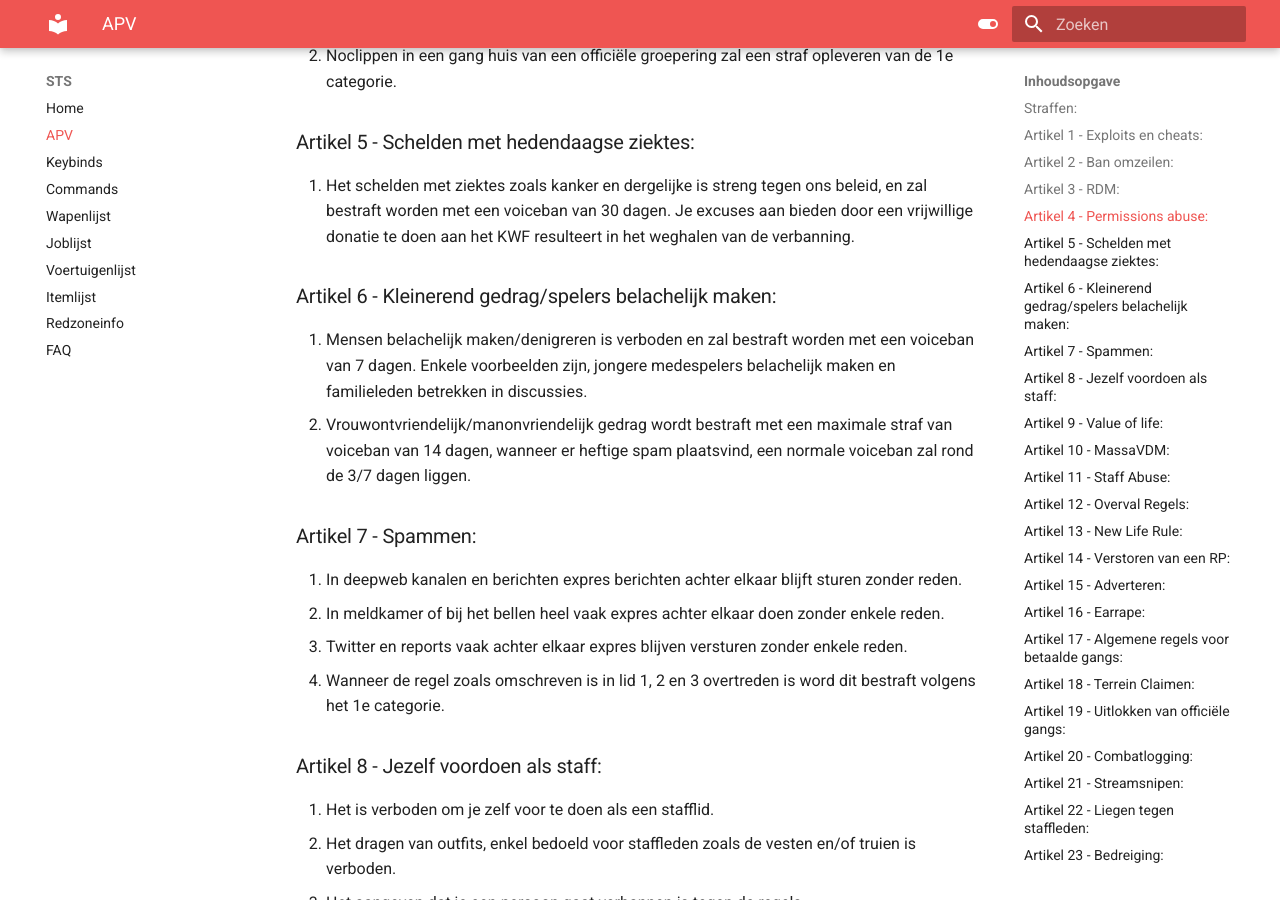
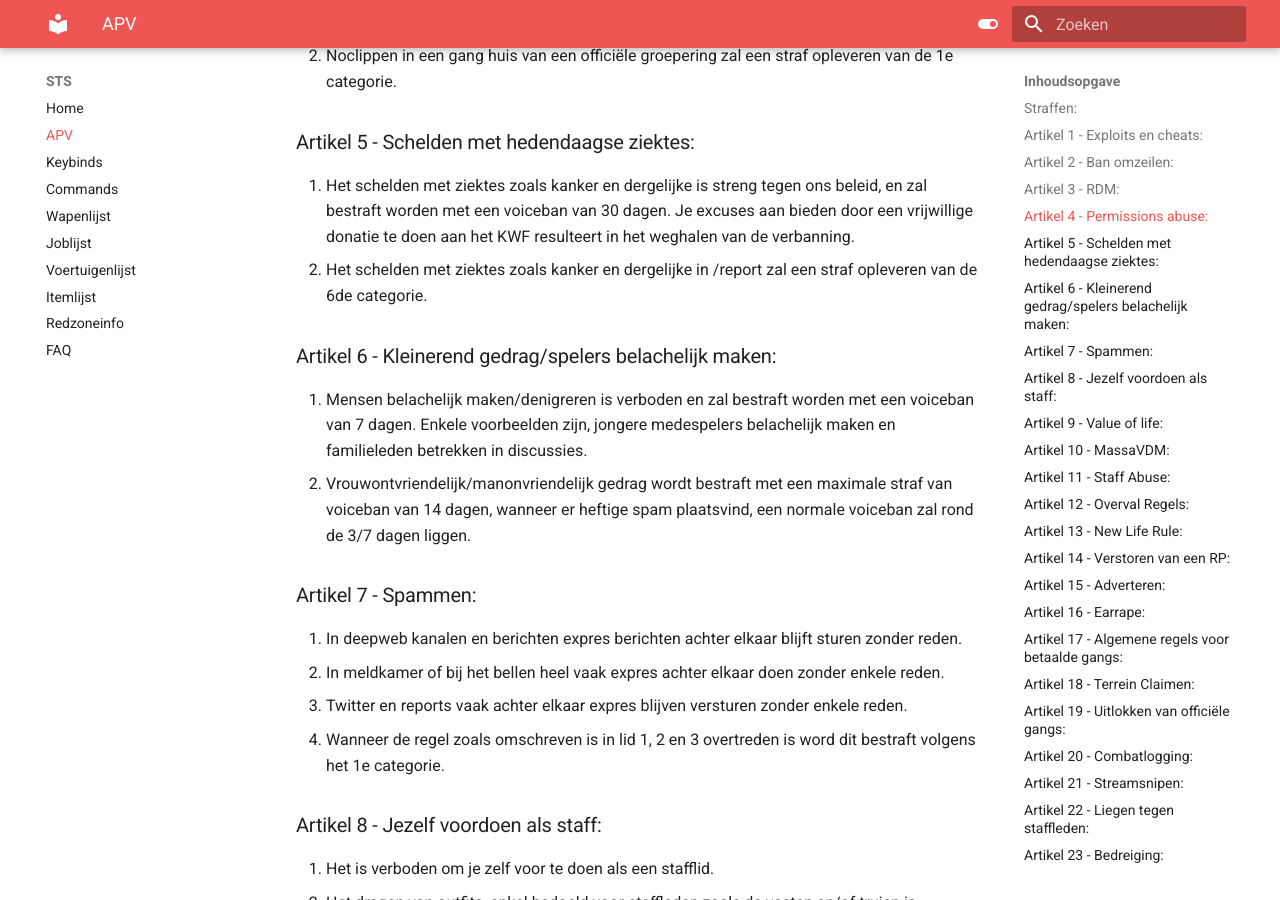
Before and after one commit to Welseyy/STSAPV, an MkDocs documentation site: the page built from docs/apv.md, in a window 1280 px wide and 900 px high, scrolled down 1238 px. Built offline with MkDocs 1.6.1 and Material for MkDocs 9.7.7, drawn with Linux system fonts in a browser that asks for light colours.

Commit message:
Update apv.md

```diff
--- a/docs/apv.md
+++ b/docs/apv.md
@@ -34,6 +34,7 @@
 
 ### Artikel 5 - Schelden met hedendaagse ziektes:
 1. Het schelden met ziektes zoals kanker en dergelijke is streng tegen ons beleid, en zal bestraft worden met een voiceban van 30 dagen. Je excuses aan bieden door een vrijwillige donatie te doen aan het KWF resulteert in het weghalen van de verbanning.
+2. Het schelden met ziektes zoals kanker en dergelijke in /report zal een straf opleveren van de 6de categorie.
 
 ### Artikel 6 - Kleinerend gedrag/spelers belachelijk maken:
 1. Mensen belachelijk maken/denigreren is verboden en zal bestraft worden met een voiceban van 7 dagen. Enkele voorbeelden zijn, jongere medespelers belachelijk maken en familieleden betrekken in discussies.
```
